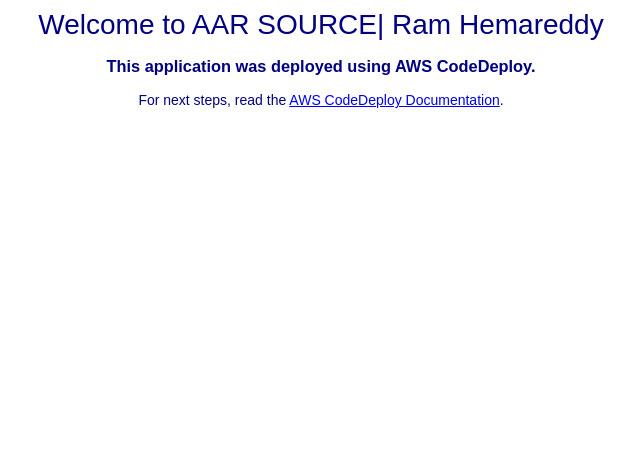
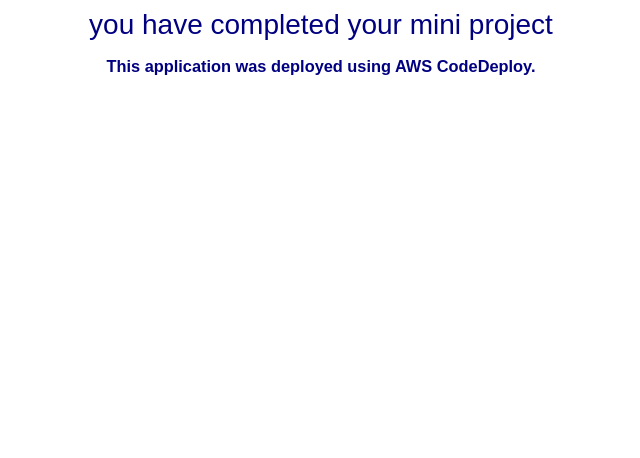
Before and after one commit to anil775/cicd, a plain HTML site: page index.html in a window 1280 px wide. Shown: the part 342-800 px from the top of the page, without its empty margins (319-959 px from the left). Drawn offline with Linux system fonts and the light colour scheme.

Commit message:
Update index.html

```diff
--- a/index.html
+++ b/index.html
@@ -2,7 +2,7 @@
 <html>
 <head>
   <meta charset="utf-8">
-  <title>AAR DEMO | AWS CLOUD DEPLOYMENT</title>
+  <title>AWS CLOUD DEPLOYMENT</title>
   <style>
     body {
       color: #000080;
@@ -28,9 +28,8 @@
   <div align="center">
     <img src="https://s3.ap-south-1.amazonaws.com/www.basava.com/aar_logo_final.png" style="max-width: 20%;">
     <h1>Congratulations!!! </h1>
-      <h2>Welcome to AAR SOURCE| Ram Hemareddy</h2>
+      <h2>you have completed your mini project</h2>
     <h3>This application was deployed using AWS CodeDeploy.</h3>
-    <p>For next steps, read the <a href="http://aws.amazon.com/documentation/codedeploy">AWS CodeDeploy Documentation</a>.</p>
   </div>
 </body>
 </html>
```
